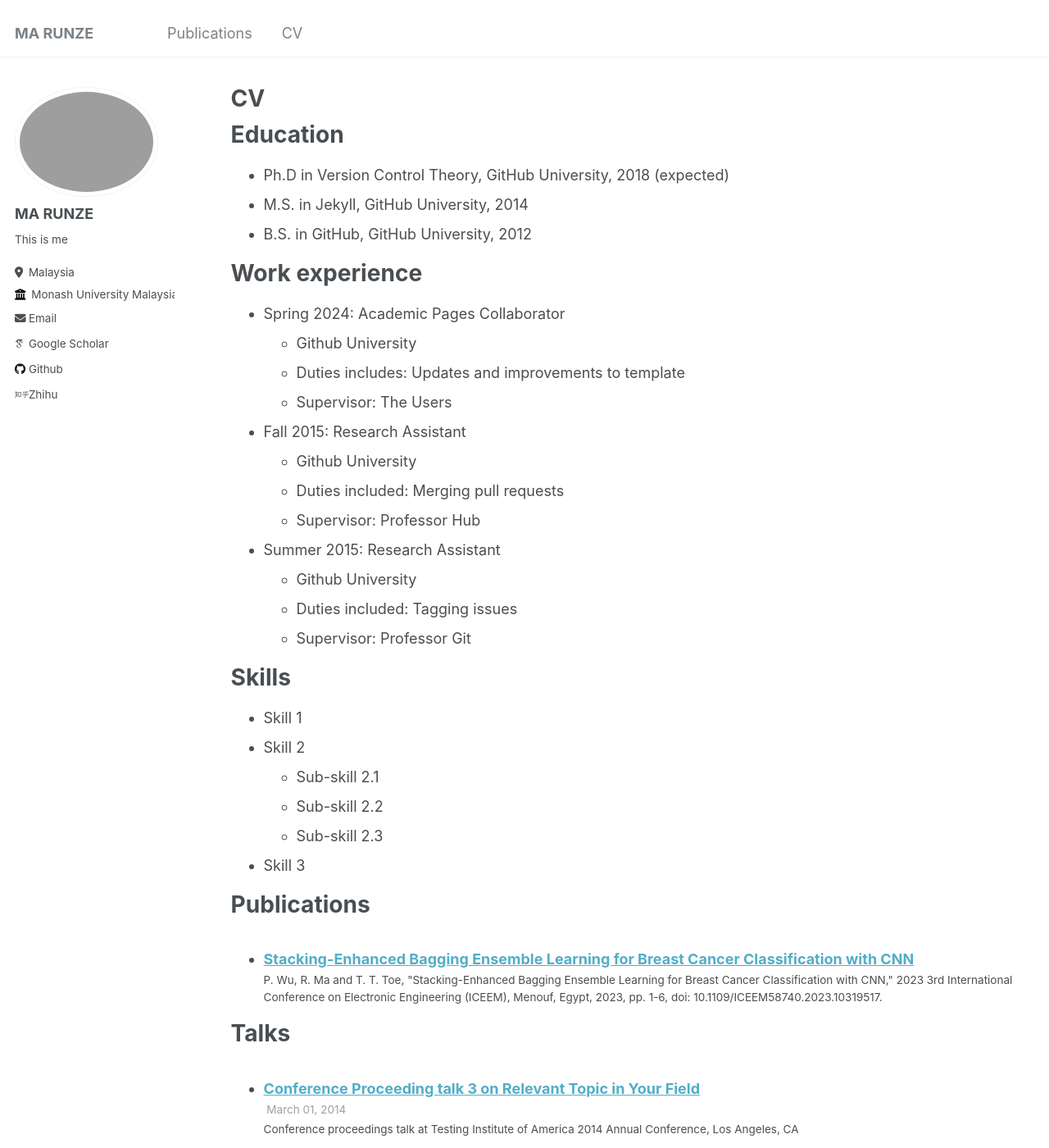
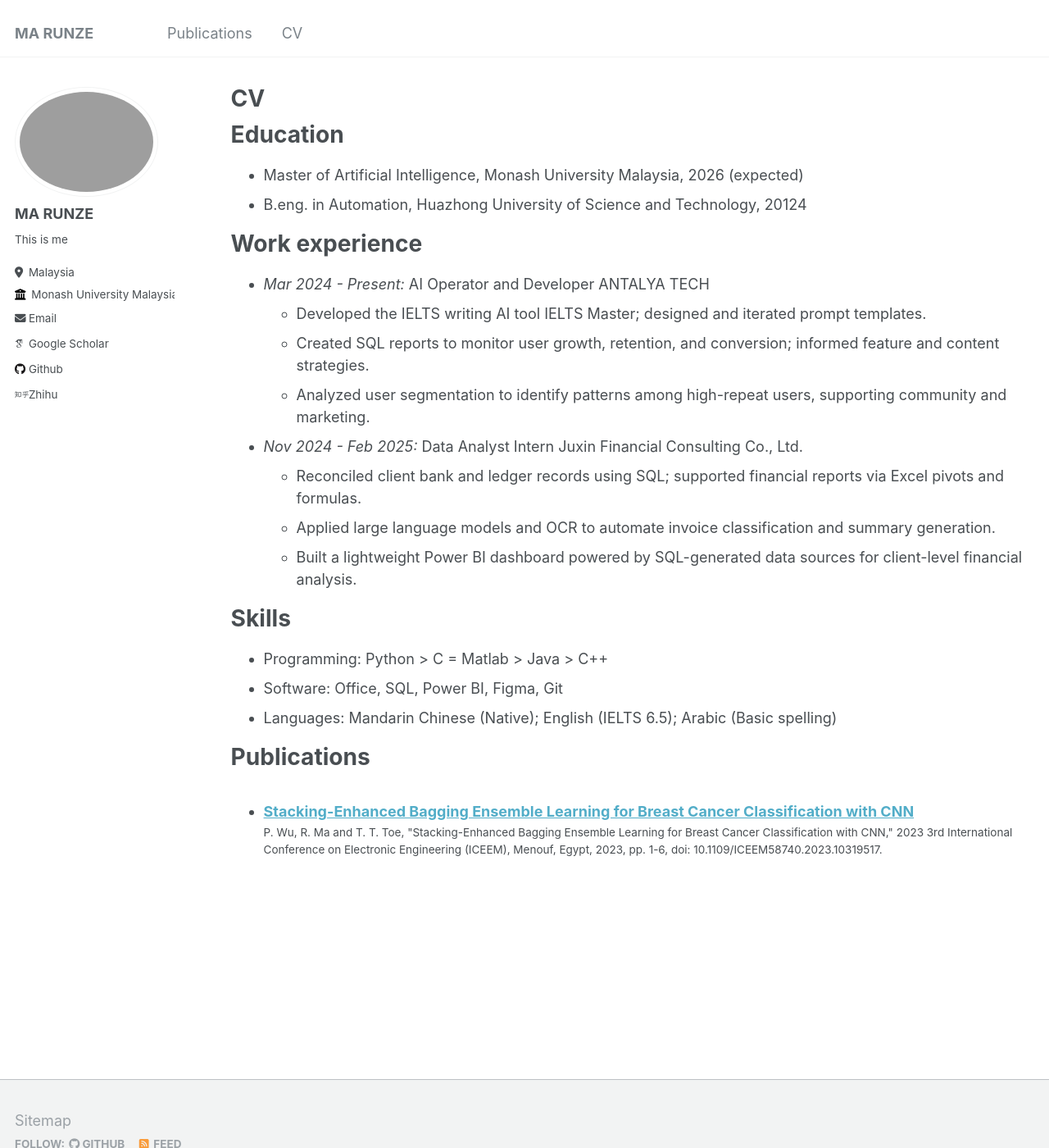
Before and after one commit to Kha1edze/Kha1edze.github.io, a Jekyll site: the page built from _pages/cv.md, in a window 1280 px wide and 1400 px high. Shown: the whole window at 82% size. Built offline with Jekyll 4.4.1, drawn with Linux system fonts in a browser that asks for light colours; some web fonts are replaced; some of the changed text lies outside the part shown.

Commit message:
update cv

```diff
--- a/_pages/cv.md
+++ b/_pages/cv.md
@@ -11,35 +11,26 @@ redirect_from:
 
 Education
 ======
-* Ph.D in Version Control Theory, GitHub University, 2018 (expected)
-* M.S. in Jekyll, GitHub University, 2014
-* B.S. in GitHub, GitHub University, 2012
+* Master of Artificial Intelligence, Monash University Malaysia, 2026 (expected)
+* B.eng. in Automation, Huazhong University of Science and Technology, 20124
 
 Work experience
 ======
-* Spring 2024: Academic Pages Collaborator
-  * Github University
-  * Duties includes: Updates and improvements to template
-  * Supervisor: The Users
+* *Mar 2024 - Present:* AI Operator and Developer       ANTALYA TECH
+  * Developed the IELTS writing AI tool IELTS Master; designed and iterated prompt templates.
+  * Created SQL reports to monitor user growth, retention, and conversion; informed feature and content strategies.
+  * Analyzed user segmentation to identify patterns among high-repeat users, supporting community and marketing.
 
-* Fall 2015: Research Assistant
-  * Github University
-  * Duties included: Merging pull requests
-  * Supervisor: Professor Hub
-
-* Summer 2015: Research Assistant
-  * Github University
-  * Duties included: Tagging issues
-  * Supervisor: Professor Git
+* *Nov 2024 - Feb 2025:* Data Analyst Intern          Juxin Financial Consulting Co., Ltd.
+  * Reconciled client bank and ledger records using SQL; supported financial reports via Excel pivots and formulas.
+  * Applied large language models and OCR to automate invoice classification and summary generation.
+  * Built a lightweight Power BI dashboard powered by SQL-generated data sources for client-level financial analysis.
 
 Skills
 ======
-* Skill 1
-* Skill 2
-  * Sub-skill 2.1
-  * Sub-skill 2.2
-  * Sub-skill 2.3
-* Skill 3
+* Programming: Python > C = Matlab > Java > C++
+* Software: Office, SQL, Power BI, Figma, Git
+* Languages: Mandarin Chinese (Native); English (IELTS 6.5); Arabic (Basic spelling)
 
 Publications
 ======
@@ -47,18 +38,18 @@ Publications
     {% include archive-single-cv.html %}
   {% endfor %}</ul>
 
-Talks
+<!-- Talks
 ======
   <ul>{% for post in site.talks reversed %}
     {% include archive-single-talk-cv.html  %}
-  {% endfor %}</ul>
+  {% endfor %}</ul> -->
 
-Teaching
+<!-- Teaching
 ======
   <ul>{% for post in site.teaching reversed %}
     {% include archive-single-cv.html %}
-  {% endfor %}</ul>
+  {% endfor %}</ul> -->
 
-Service and leadership
+<!-- Service and leadership
 ======
-* Currently signed in to 43 different slack teams
+* Currently signed in to 43 different slack teams -->
```
